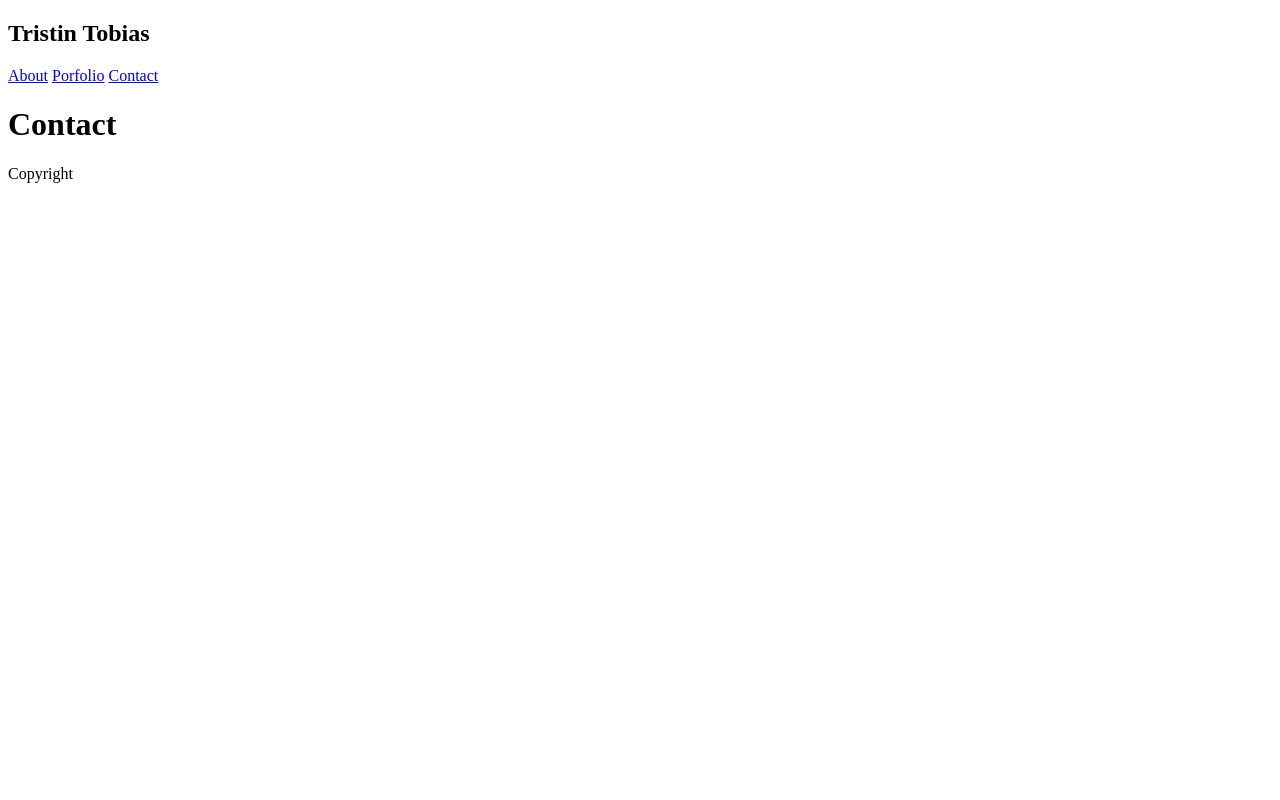
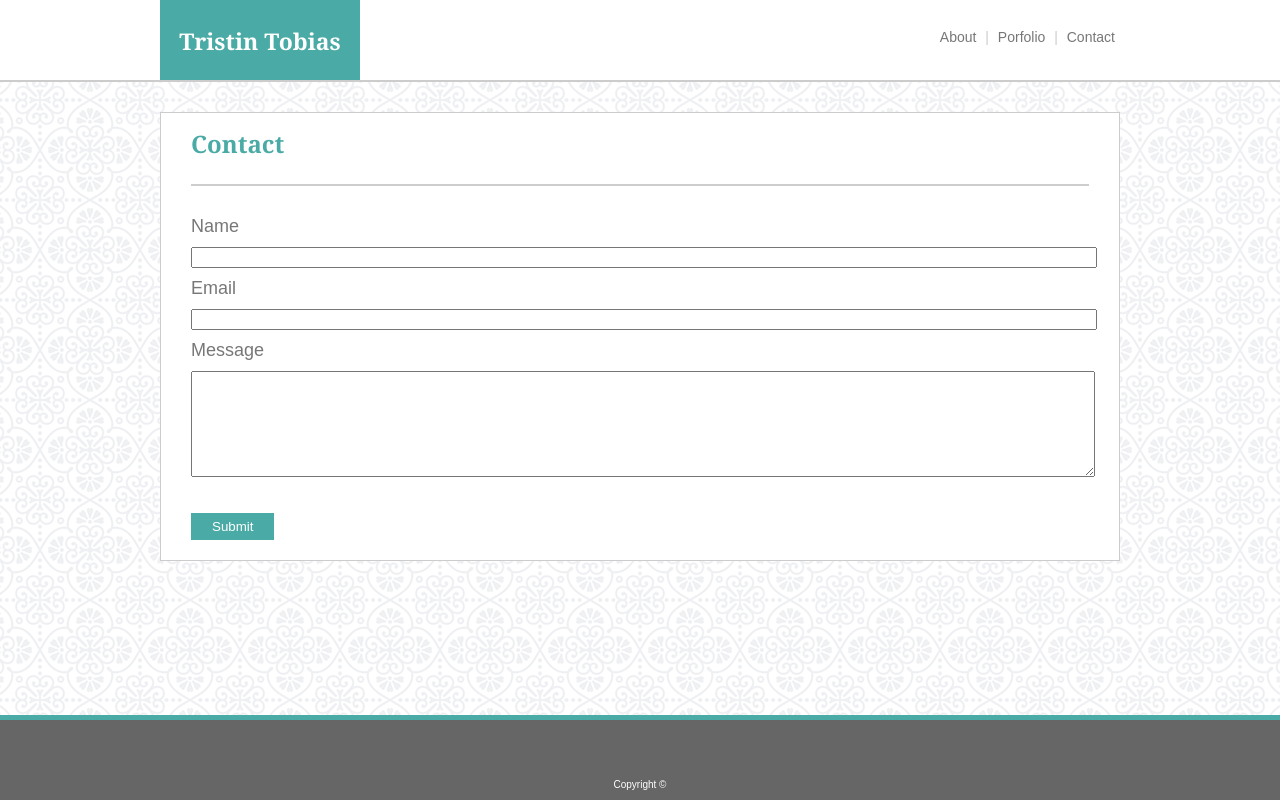
Before and after one commit to misstristin/Basic-Portfolio, a plain HTML site: page contact.html in a window 1280 px wide. Drawn offline with Linux system fonts and the light colour scheme.

Commit message:
added content and forms to Contact.html

```diff
--- a/assets/css/style.css
+++ b/assets/css/style.css
@@ -82,6 +82,10 @@ h3 {
     margin-bottom: 30px;
 }
 
+h4 {
+    font-size: 18px;
+    margin: 10px 0px;
+}
 #ProfilePic {
     float:left;
     width: 150px;
@@ -102,3 +106,19 @@ a:hover {
 .navlink {
     margin: 0px 5px;
 }
+
+input {
+    width: 100%;
+}
+textarea {
+    width: 100%;
+    height: 100px;
+}
+
+button {
+    margin-top: 30px;
+    background-color: #4aaaa5;
+    color: #ffffff;
+    padding: 5px 20px;
+    border: 1px #4aaaa5 solid;
+}
--- a/contact.html
+++ b/contact.html
@@ -2,29 +2,57 @@
 <html lang="en">
 <head>
     <title>Tristin Tobias Portfolio</title>
+    <link rel="stylesheet" href="assets/css/reset.css">
+    <link rel="stylesheet" href="assets/css/style.css">
 </head>
 <body>
 
+
+
+<div id="header">
+
+<header>
+
+<h2>Tristin Tobias</h2>
+
+<div id="nav">
+<p>
+<a class="navlink" href="index.html">About</a>  |
+<a class="navlink" href="portfolio.html">Porfolio</a>  |
+<a class="navlink" href="contact.html">Contact</a>
+</p>
+</div>
+
+</header>
+
+</div>
+
 <div id="container">
 
-<div id="pagetitle">
-<h2>Tristin Tobias</h2>
+<div id="content">
+<h3>Contact</h3>
+
+<form>
+
+<h4>Name</h4>
+<input type="text">
+<h4>Email</h4>
+<input type="text">
+<h4>Message</h4>
+<textarea></textarea>
+<button type="button">Submit</button>
+</form>
+
 </div>
 
-<div id="nav">
-<a href="index.html">About</a>
-<a href="portfolio.html">Porfolio</a>
-<a href="contact.html">Contact</a>
-</div>
-
-<div id="content">
-<h1>Contact</h1>
 </div>
 
 <div id="footer">
-Copyright
+<footer>
+Copyright &copy;
+</footer>
 </div>
-</div>
+
 
 </body>
 </html>
```
